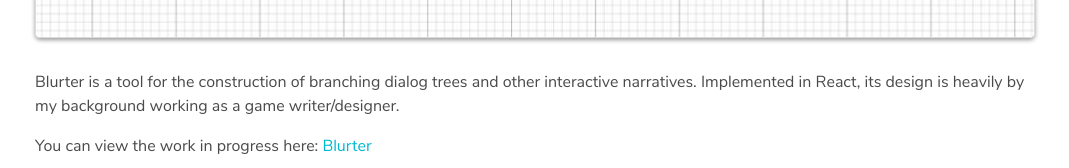
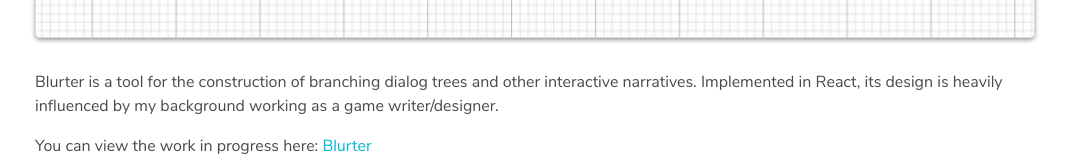
Before and after one commit to chrisbucholz/chrisbucholz.github.io, a plain HTML site: page projects/blurter/index.html in a window 1280 px wide. Shown: the part 960-1128 px from the top of the page, without its empty margins (105-1174 px from the left). Drawn offline with Linux system fonts and the light colour scheme.

Commit message:
Updating a typo.

```diff
--- a/projects/blurter/index.html
+++ b/projects/blurter/index.html
@@ -144,7 +144,7 @@ Blurter - Chris Bucholz
 
         </div>
 
-        <p>Blurter is a tool for the construction of branching dialog trees and other interactive narratives. Implemented in React, its design is heavily by my background working as a game writer/designer.</p>
+        <p>Blurter is a tool for the construction of branching dialog trees and other interactive narratives. Implemented in React, its design is heavily influenced by my background working as a game writer/designer.</p>
 
 <p>You can view the work in progress here: <a href="https://blurter-78f7e.firebaseapp.com/">Blurter</a></p>
 
```
